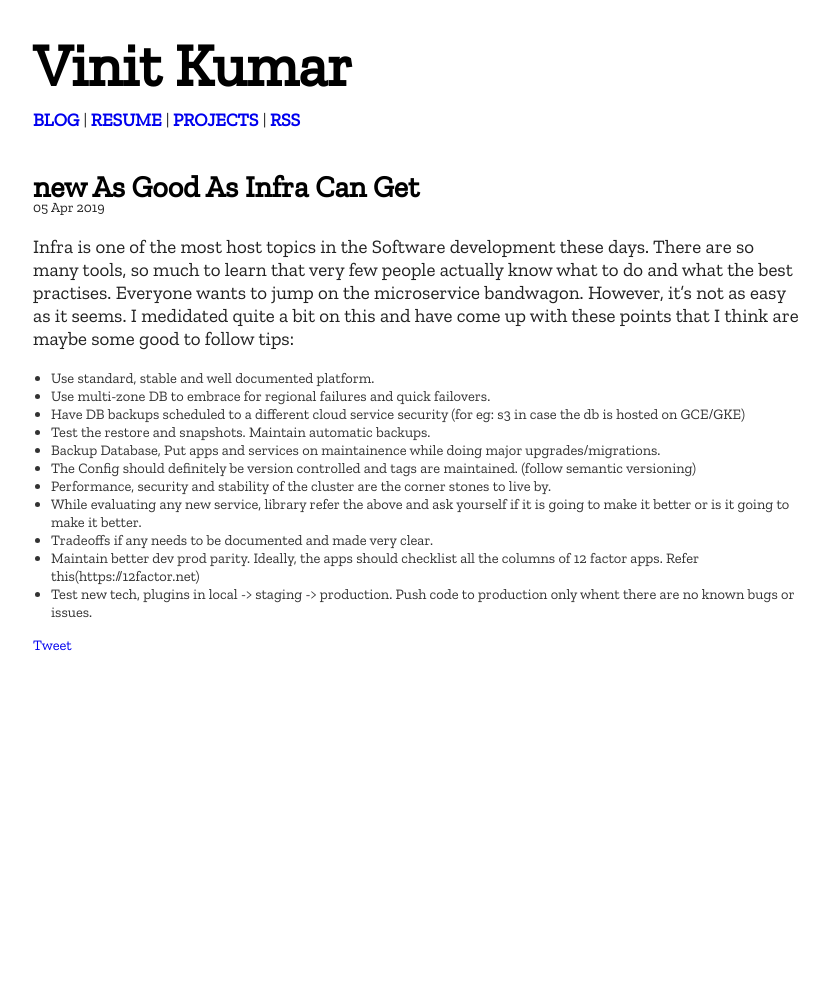
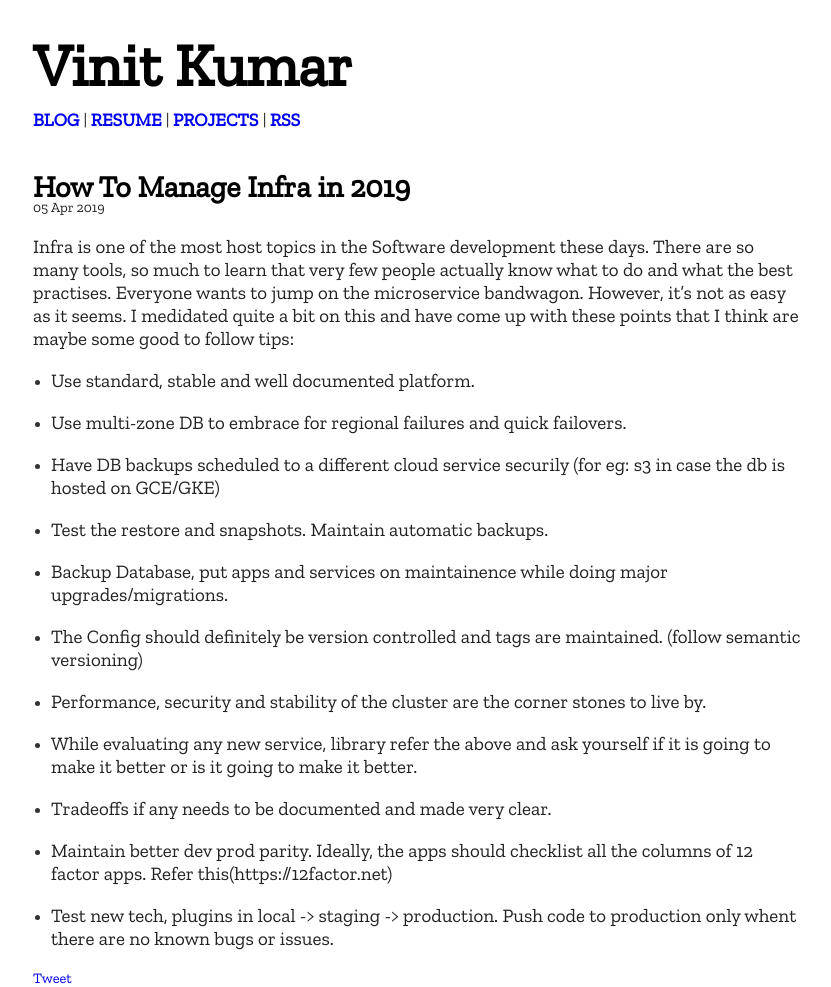
Before and after one commit to vinitkumar/vinitkumar.github.com, a Jekyll site: the page built from _posts/2019-04-05-How-to-Manage-Infra-in-2019.md, in a window 1280 px wide. Shown: the whole page, without its empty margins (223-1054 px from the left). Built offline with Jekyll 4.4.1, drawn with Linux system fonts in a browser that asks for light colours; comment, search, counter and statistics services are not loaded; before the commit the page ends 900 px from its top, so only the background shows below that.

Commit message:
fix typo, update some stuff

```diff
--- a/_posts/2019-04-05-new-as-good-as-infra-can-get.md
+++ b/_posts/2019-04-05-How-to-Manage-Infra-in-2019.md
@@ -1,6 +1,6 @@
 ---
 layout: post
-title: new As Good As Infra Can Get
+title: How To Manage Infra in 2019
 date: 2019-04-05 12:49 +0530
 tags: tech infra cloud devops
 ---
@@ -10,16 +10,24 @@ so much to learn that very few people actually know what to do and what the best
 to jump on the microservice bandwagon. However, it's not as easy as it seems. I medidated quite a bit on this
 and have come up with these points that I think are maybe some good to follow tips:
 
+- Use standard, stable and well documented platform.
 
+- Use multi-zone DB to embrace for regional failures and quick failovers.
 
-- Use standard, stable and well documented platform.
-- Use multi-zone DB to embrace for regional failures and quick failovers.
-- Have DB backups scheduled to a different cloud service security (for eg: s3 in case the db is hosted on GCE/GKE)
+- Have DB backups scheduled to a different cloud service securily (for eg: s3 in case the db is hosted on GCE/GKE)
+
 - Test the restore and snapshots. Maintain automatic backups.
-- Backup Database, Put apps and services on maintainence while doing major upgrades/migrations.
+
+- Backup Database, put apps and services on maintainence while doing major upgrades/migrations.
+
 - The Config should definitely be version controlled and tags are maintained. (follow semantic versioning)
+
 - Performance, security and stability of the cluster are the corner stones to live by.
+
 - While evaluating any new service, library refer the above and ask yourself if it is going to make it better or is it going to make it better.
+
 - Tradeoffs if any needs to be documented and made very clear.
+
 - Maintain better dev prod parity. Ideally, the apps should checklist all the columns of 12 factor apps. Refer this(https://12factor.net)
+
 - Test new tech, plugins in local -> staging -> production. Push code to production only whent there are no known bugs or issues.
```
